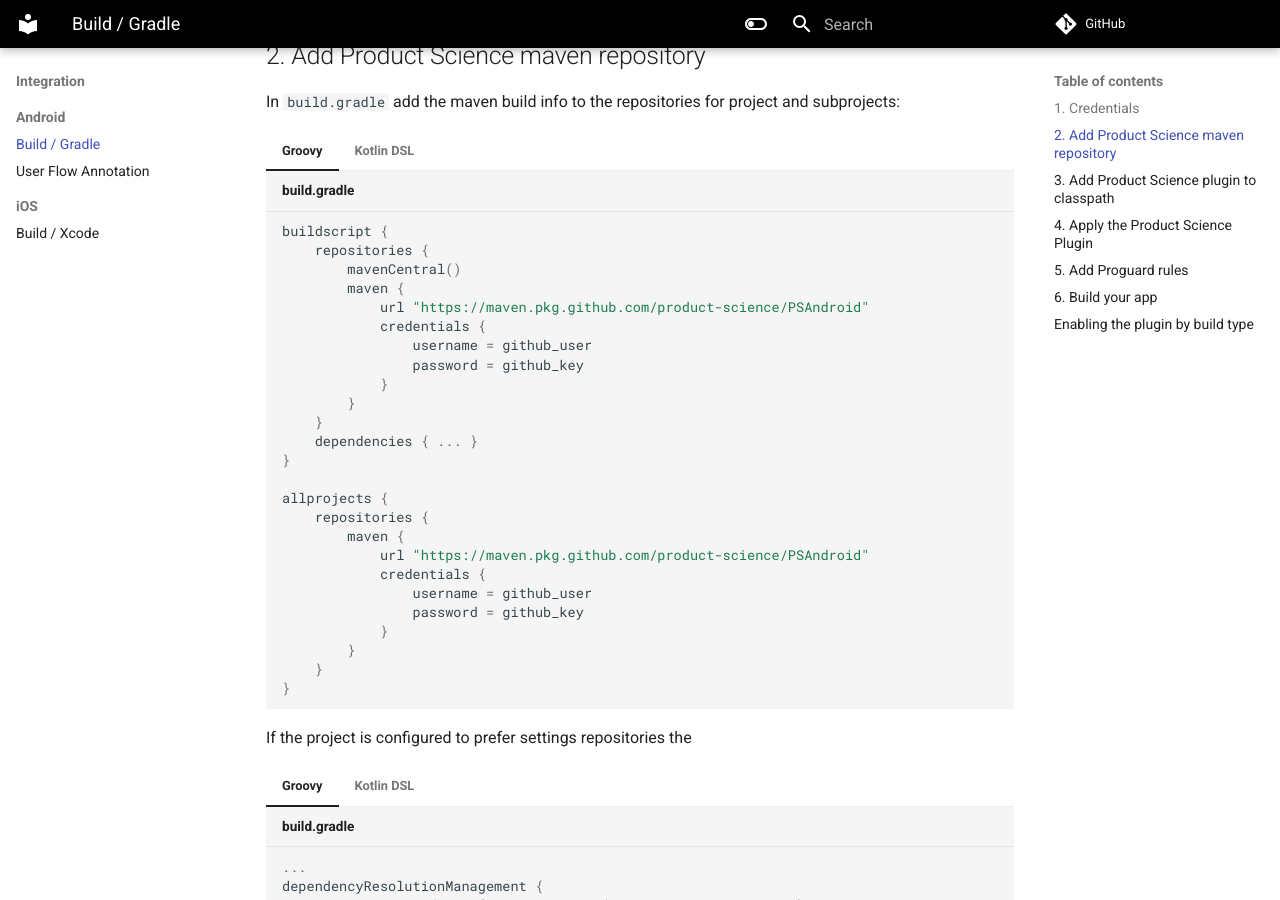
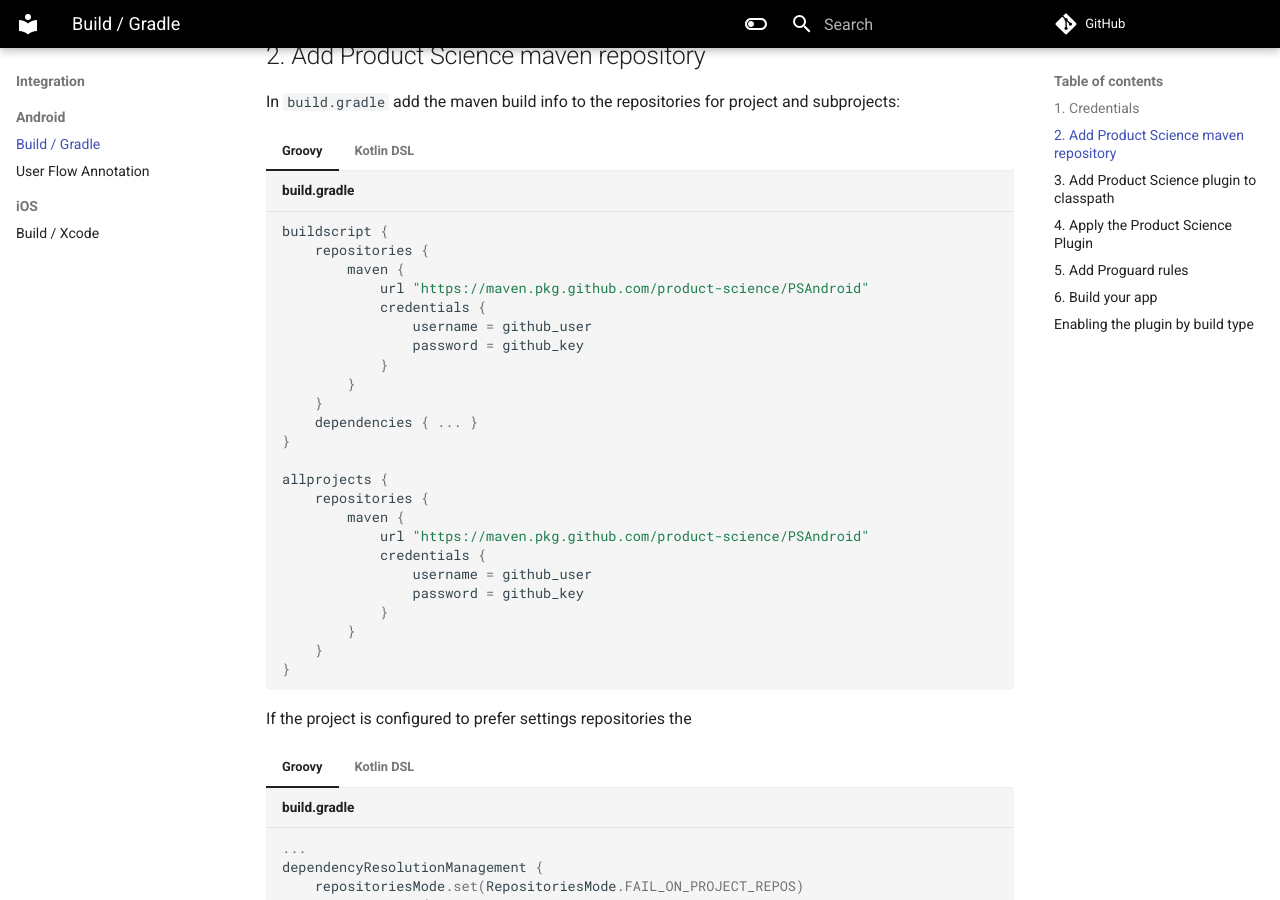
Before and after one commit to product-science/docs, an MkDocs documentation site: the page built from docs/android/gradle.md, in a window 1280 px wide and 900 px high, scrolled down 582 px. Built offline with MkDocs 1.6.1 and Material for MkDocs 9.7.7, drawn with Linux system fonts in a browser that asks for light colours; comment, search, counter and statistics services are not loaded.

Commit message:
Small fix

````diff
--- a/docs/android/gradle.md
+++ b/docs/android/gradle.md
@@ -23,7 +23,6 @@ In `build.gradle` add the maven build info to the repositories for project and s
     ```groovy title="build.gradle"
     buildscript {
         repositories {
-            mavenCentral()
             maven {
                 url "https://maven.pkg.github.com/product-science/PSAndroid"
                 credentials {
@@ -52,8 +51,6 @@ In `build.gradle` add the maven build info to the repositories for project and s
     ```kotlin title="build.gradle.kts"
     buildscript {
         repositories {
-            google()
-            mavenCentral()
             maven {
                 url = uri("https://maven.pkg.github.com/product-science/PSAndroid")
                 credentials {
````
